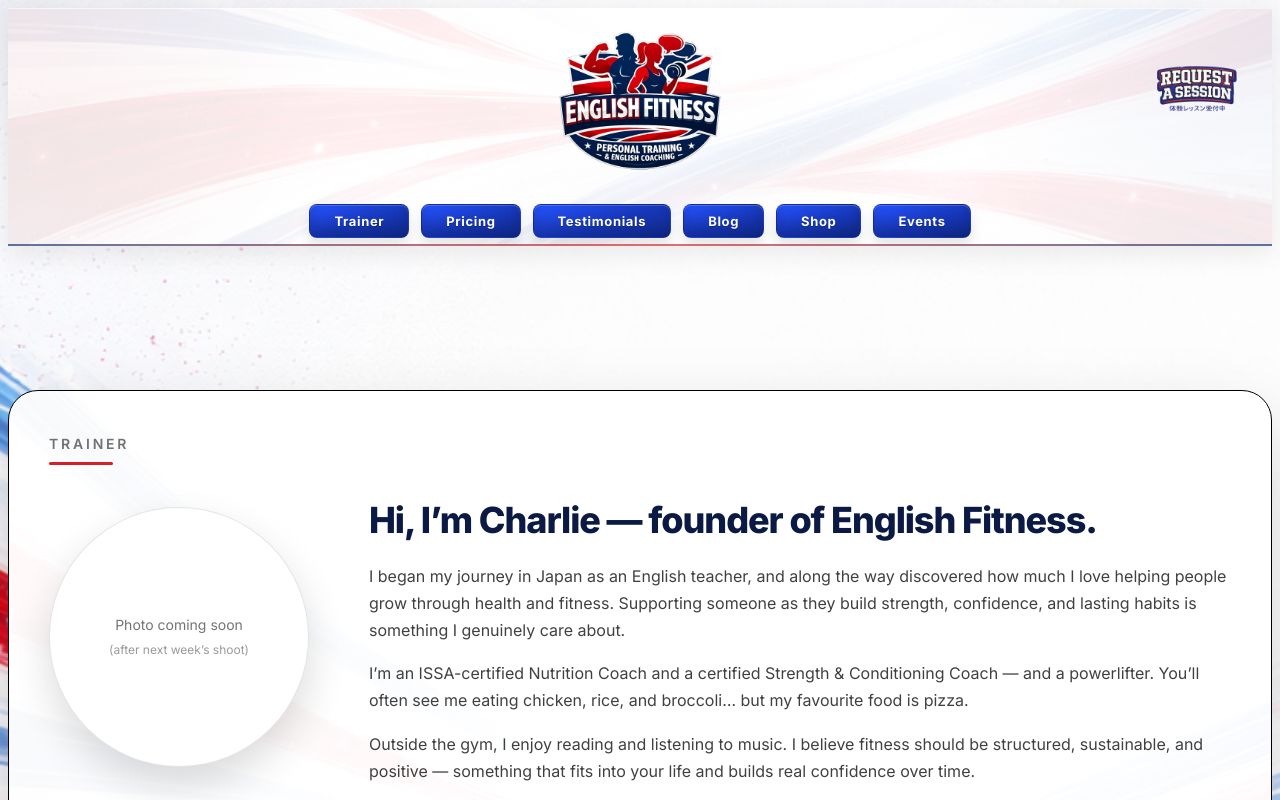
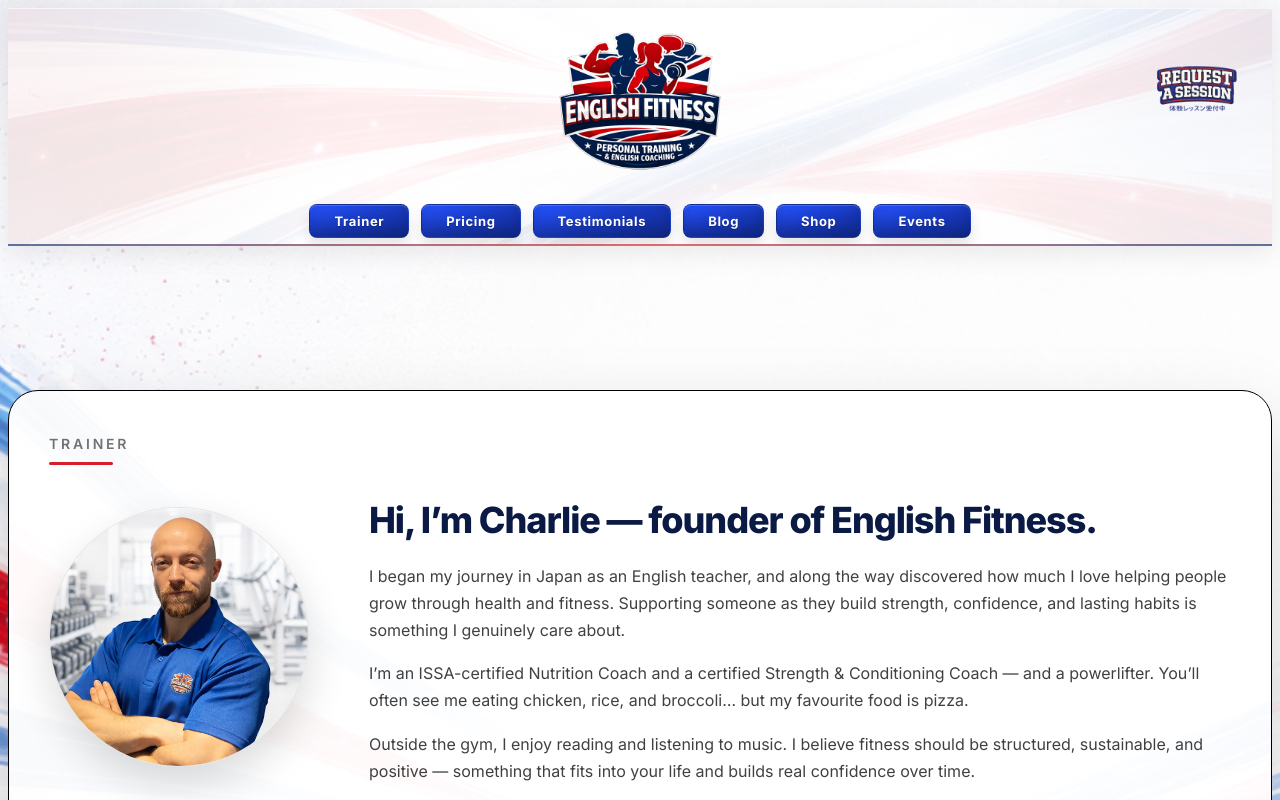
Before and after one commit to englishfitness/englishfitnessjp, a Next.js app: page /trainer in a window 1280 px wide. Shown: the top 800 px of the page. Built offline with nearby package versions, Linux system fonts and the light colour scheme.

Commit message:
Update trainer page photo

```diff
--- a/app/trainer/page.tsx
+++ b/app/trainer/page.tsx
@@ -191,7 +191,6 @@ export default function TrainerPage() {
         }}
       >
         <div style={{ position: "relative", zIndex: 1 }}>
-          {/* Top header */}
           <div style={{ marginBottom: 36 }}>
             <p
               style={{
@@ -217,7 +216,6 @@ export default function TrainerPage() {
             />
           </div>
 
-          {/* Photo + text */}
           <div className="trainer-layout">
             <div className="trainer-photo-wrap">
               <div
@@ -230,31 +228,23 @@ export default function TrainerPage() {
                   alignItems: "center",
                   justifyContent: "center",
                   textAlign: "center",
-                  paddingLeft: 24,
-                  paddingRight: 24,
+                  padding: 0,
+                  overflow: "hidden",
                   boxShadow:
                     "0 18px 40px rgba(0,0,0,0.14), 0 1px 0 rgba(255,255,255,0.7) inset",
                   boxSizing: "border-box",
                 }}
               >
-                <div
+                <img
+                  src="/brand/trainer.png"
+                  alt="Trainer"
                   style={{
-                    fontSize: 14,
-                    color: "rgba(0,0,0,0.55)",
-                    lineHeight: 1.45,
+                    width: "100%",
+                    height: "100%",
+                    objectFit: "cover",
+                    transform: "scale(1.08)",
                   }}
-                >
-                  Photo coming soon
-                  <div
-                    style={{
-                      marginTop: 6,
-                      fontSize: 12,
-                      color: "rgba(0,0,0,0.40)",
-                    }}
-                  >
-                    (after next week’s shoot)
-                  </div>
-                </div>
+                />
               </div>
             </div>
 
@@ -316,7 +306,6 @@ export default function TrainerPage() {
             </div>
           </div>
 
-          {/* Divider */}
           <div
             style={{
               margin: "44px 0",
@@ -326,7 +315,6 @@ export default function TrainerPage() {
             }}
           />
 
-          {/* Lower sections */}
           <div className="trainer-grid">
             <div>
               <p
@@ -424,7 +412,6 @@ export default function TrainerPage() {
             </div>
           </div>
 
-          {/* Bottom accent */}
           <div style={{ marginTop: 44, display: "flex", justifyContent: "center" }}>
             <div
               style={{
```
Also changed, not shown: public/brand/trainer.png (added).
